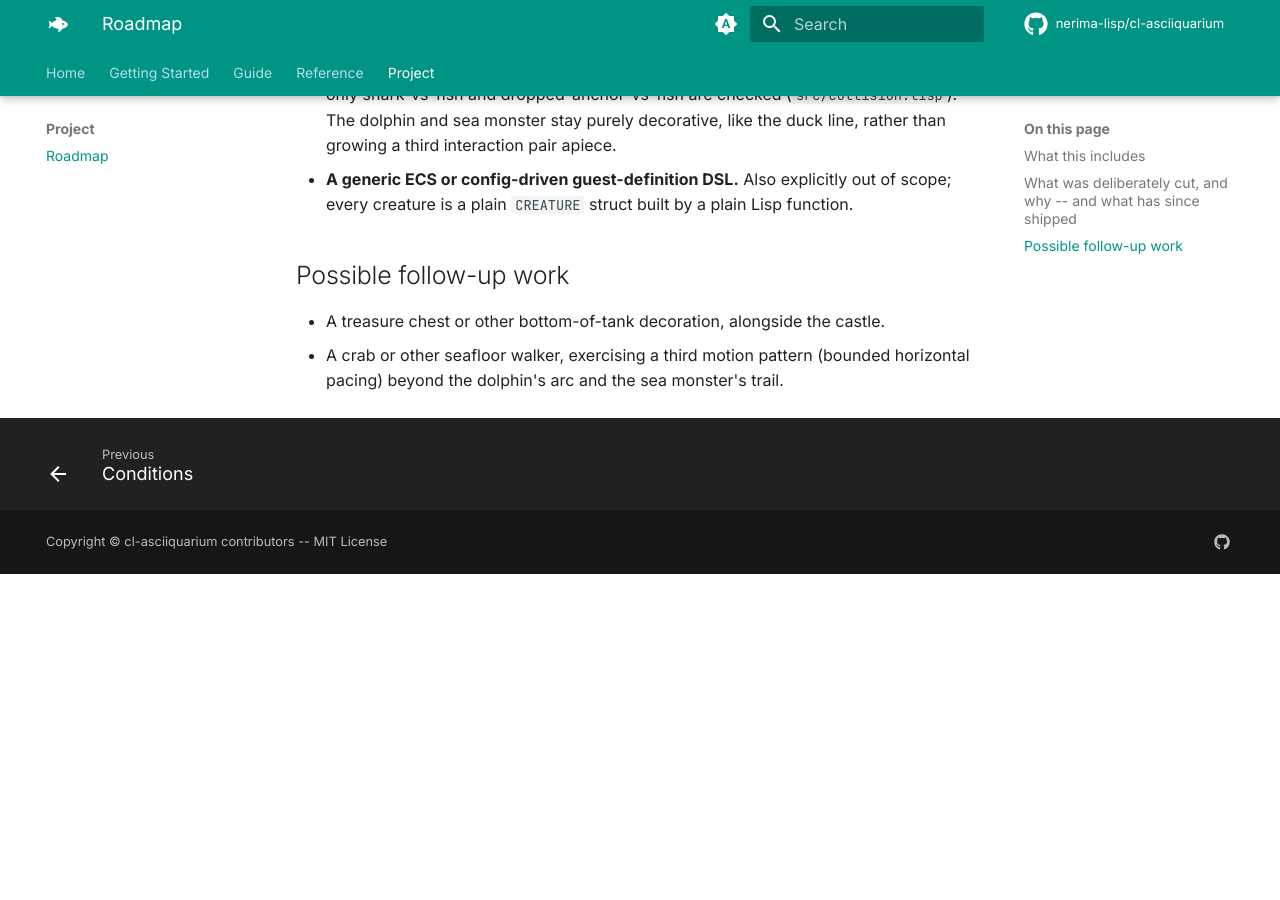
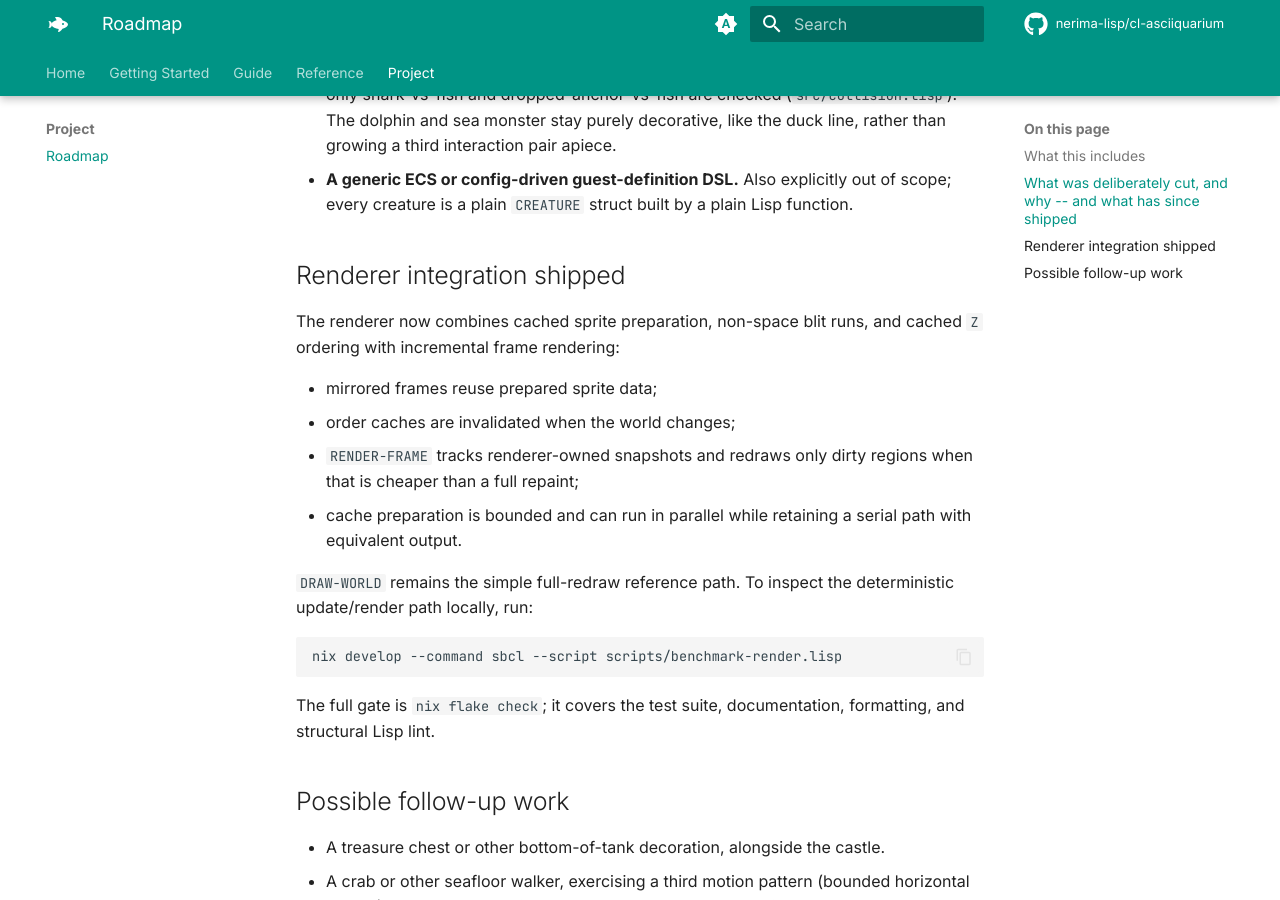
Before and after one commit to nerima-lisp/cl-asciiquarium, an MkDocs documentation site: the page built from docs/src/project/roadmap.md, in a window 1280 px wide and 900 px high, scrolled down 1068 px. Built offline with MkDocs 1.6.1 and Material for MkDocs 9.7.7, drawn with Linux system fonts in a browser that asks for light colours; comment, search, counter and statistics services are not loaded; before the commit the page ends 1642 px from its top, so only the background shows below that.

Commit message:
docs: record shipped renderer integration

````diff
--- a/docs/src/project/roadmap.md
+++ b/docs/src/project/roadmap.md
@@ -44,6 +44,28 @@ vary in color within a species. What remains cut, and why:
   out of scope; every creature is a plain `CREATURE` struct built by a plain
   Lisp function.
 
+## Renderer integration shipped
+
+The renderer now combines cached sprite preparation, non-space blit runs, and
+cached `Z` ordering with incremental frame rendering:
+
+- mirrored frames reuse prepared sprite data;
+- order caches are invalidated when the world changes;
+- `RENDER-FRAME` tracks renderer-owned snapshots and redraws only dirty regions
+  when that is cheaper than a full repaint;
+- cache preparation is bounded and can run in parallel while retaining a serial
+  path with equivalent output.
+
+`DRAW-WORLD` remains the simple full-redraw reference path. To inspect the
+deterministic update/render path locally, run:
+
+```sh
+nix develop --command sbcl --script scripts/benchmark-render.lisp
+```
+
+The full gate is `nix flake check`; it covers the test suite, documentation,
+formatting, and structural Lisp lint.
+
 ## Possible follow-up work
 
 - A treasure chest or other bottom-of-tank decoration, alongside the castle.
````
